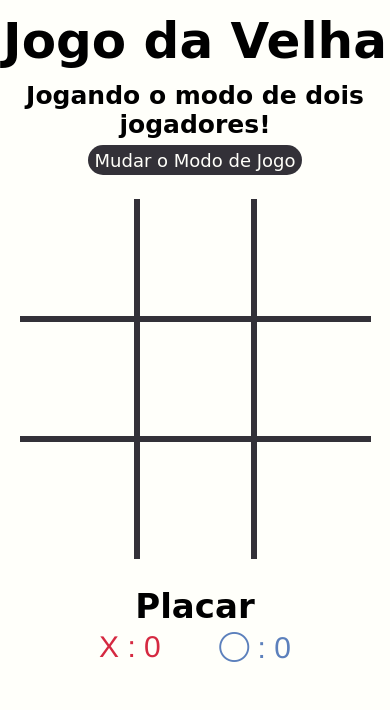
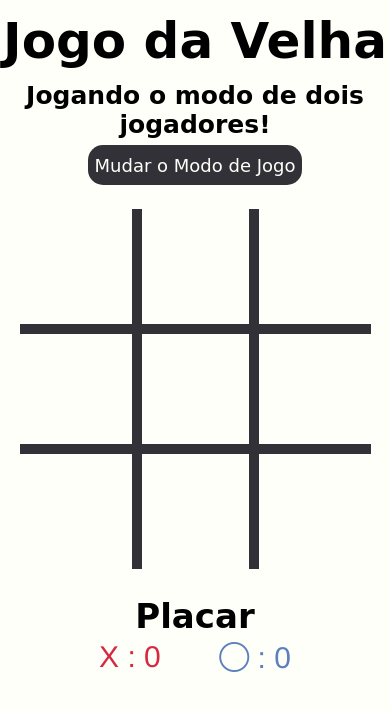
Before and after one commit to emersonjuunior/jogo-da-velha, a plain HTML site: page index.html in a window 390 px wide. Both pictures are taken after a click on the button "2 jogadores". Drawn offline with nearby package versions, Linux system fonts and the light colour scheme; a web font is replaced by a local one.

Commit message:
Ajustes na responsividade CSS

```diff
--- a/css/style.css
+++ b/css/style.css
@@ -5,11 +5,10 @@
   padding: 0;
   box-sizing: border-box;
   font-family: "Edu VIC WA NT Beginner", cursive;
-  background-color: #fffffa;
 }
 
-.hide {
-  display: nne;
+body {
+  background-color: #fffffa;
 }
 
 .disabled {
@@ -25,9 +24,9 @@
 }
 
 .box {
-  width: 9%;
+  width: 150px;
   height: 150px;
-  border: 3px solid #333138;
+  border: 5px solid #333138;
   text-align: center;
   cursor: pointer;
 }
@@ -82,29 +81,30 @@ h3 {
 button {
   background-color: #333138;
   color: #fffffa;
-  width: 8%;
+  width: 170px;
   border-radius: 15px;
-  height: 30px;
+  height: 35px;
   font-size: 18px;
   border: none;
 }
 
 button:hover {
-  width: 9%;
-  height: 35px;
+  width: 200px;
+  height: 40px;
   transition: 0.3s;
   transform: 1.1;
   cursor: pointer;
 }
 
 #refresh {
-  width: 10%;
+  width: 200px;
+  height: 40px;
   display: none;
 }
 
 #refresh:hover {
-  height: 40px;
-  width: 11%;
+  height: 45px;
+  width: 240px;
 }
 
 #first {
@@ -181,12 +181,20 @@ h4 {
   width: 40%;
   height: 10%;
   border-radius: 100px;
-  font-size: 60px;
+  font-size: 56px;
 }
 
 #message i {
-  background-color: #eeba0b;
+  background-color: transparent;
 }
+
+/* RESPONSIVIDADE DESKTOP MENORES */
+@media screen and (min-width: 1280px) and (max-width: 1280px)
+           and (min-height: 800px) and (max-height: 800px) {
+            body {
+              background-color: black;
+            }
+          }
 
 /* RESPONSIVIDADE TABLET*/
 @media screen and (max-width: 900px) and (min-width: 600px) {
```
